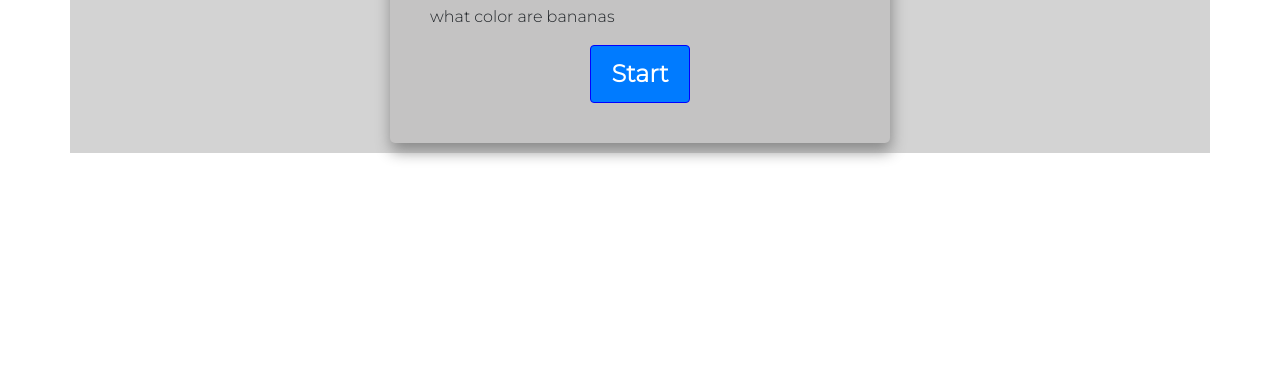
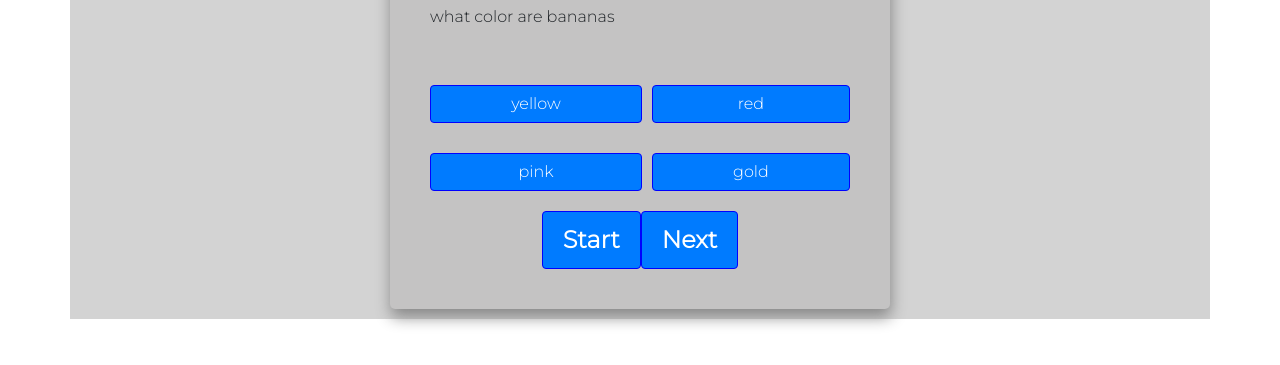
Before and after one commit to AlexKynoch/jsQuiz, a plain HTML site: page index.html in a window 1280 px wide. Shown: the part 89-454 px from the top of the page. Drawn offline with nearby package versions, Linux system fonts and the light colour scheme.

Commit message:
event listeners added for buttons

```diff
--- a/index.html
+++ b/index.html
@@ -29,10 +29,13 @@
 
           <div id="question-container" class="hide">
             <div id="answer-buttons" class="btn-grid">
-              <button class="btn">Answer 1</button>
-              <button class="btn">Answer 2</button>
+              <input type="button" class="btn" id="btn1" value="Answer 1" />
+              <input type="button" class="btn" id="btn2" value="Answer 2" />
+              <input type="button" class="btn" id="btn3" value="Answer 3" />
+              <input type="button" class="btn" id="btn4" value="Answer 4" />
+              <!-- <button class="btn">Answer 2</button>
               <button class="btn">Answer 3</button>
-              <button class="btn">Answer 4</button>
+              <button class="btn">Answer 4</button> -->
             </div>
           </div>
           <!-- <input id="text-field" type="text" class="form-control" /> -->
--- a/script.js
+++ b/script.js
@@ -9,7 +9,7 @@
 ["what color are oranges"],
 ["what color are tomatos"]];
 
-const answers = [["yellow"],
+const answers = [["yellow", "red", "pink", "gold"],
 ["green"],
 ["red"],
 ["orange"],
@@ -18,7 +18,15 @@
 let questionNo = 1;
 let score = 0;
 
+function correct() {
+
+}
+
 function checkAnswers() {
+
+
+
+
     if (document.getElementById("text-field").value == answers[0][0]) {
         //checks to see if answer input into the text field is the same as the value of the second element of the first array - if so do the following.
         score++ //add one to the score
@@ -29,26 +37,38 @@ function checkAnswers() {
 }
 
 function clickButton() {
-    alert("i call the clickButton function"); //test to see if function works
+    alert("i call the clickButton function"); // test to see if function works
     checkAnswers();
     questions.shift(); //removes first array block.
     answers.shift();
     questionNo++; // add one to the question number
     start(); // now [0][0] will be the second question
 
-    //need to add loop as questions keep on counting even when run out of questions
+
 
 }
 
 function start() {
 
-    const start = document.getElementById("start-btn").addEventListener("click", clickButton);
-    const next = document.getElementById("next-btn").addEventListener("click", clickButton);
+    // const start = document.getElementById("start-btn").addEventListener("click", clickButton);
+    // const next = document.getElementById("next-btn").addEventListener("click", clickButton);
 
-    // document.getElementById("start-btn").addEventListener("click", clickButton);
-    // document.getElementById("next-btn").addEventListener("click", clickButton);
+
+    document.getElementById("start-btn").addEventListener("click", clickButton);
+    document.getElementById("next-btn").addEventListener("click", clickButton);
+    document.getElementById("btn1").addEventListener("click", clickButton);
+    document.getElementById("btn2").addEventListener("click", clickButton);
+    document.getElementById("btn3").addEventListener("click", clickButton);
+    document.getElementById("btn4").addEventListener("click", clickButton);
 
     if (questions.length != 0) {  //if there are questions left .
+
+        document.getElementById("btn1").value = answers[0][0];
+        document.getElementById("btn2").value = answers[0][1];
+        document.getElementById("btn3").value = answers[0][2];
+        document.getElementById("btn4").value = answers[0][3];
+
+
 
         document.getElementById("question").innerHTML = questions[0][0]; //got to the questions constant get the first element of the first inner array in the questions array and put result into the part of the html that has the id of question.
 
--- a/style.css
+++ b/style.css
@@ -67,6 +67,6 @@ input {
   align-items: center;
 }
 
-.hide {
+/* .hide {
   display: none;
-}
+} */
```
